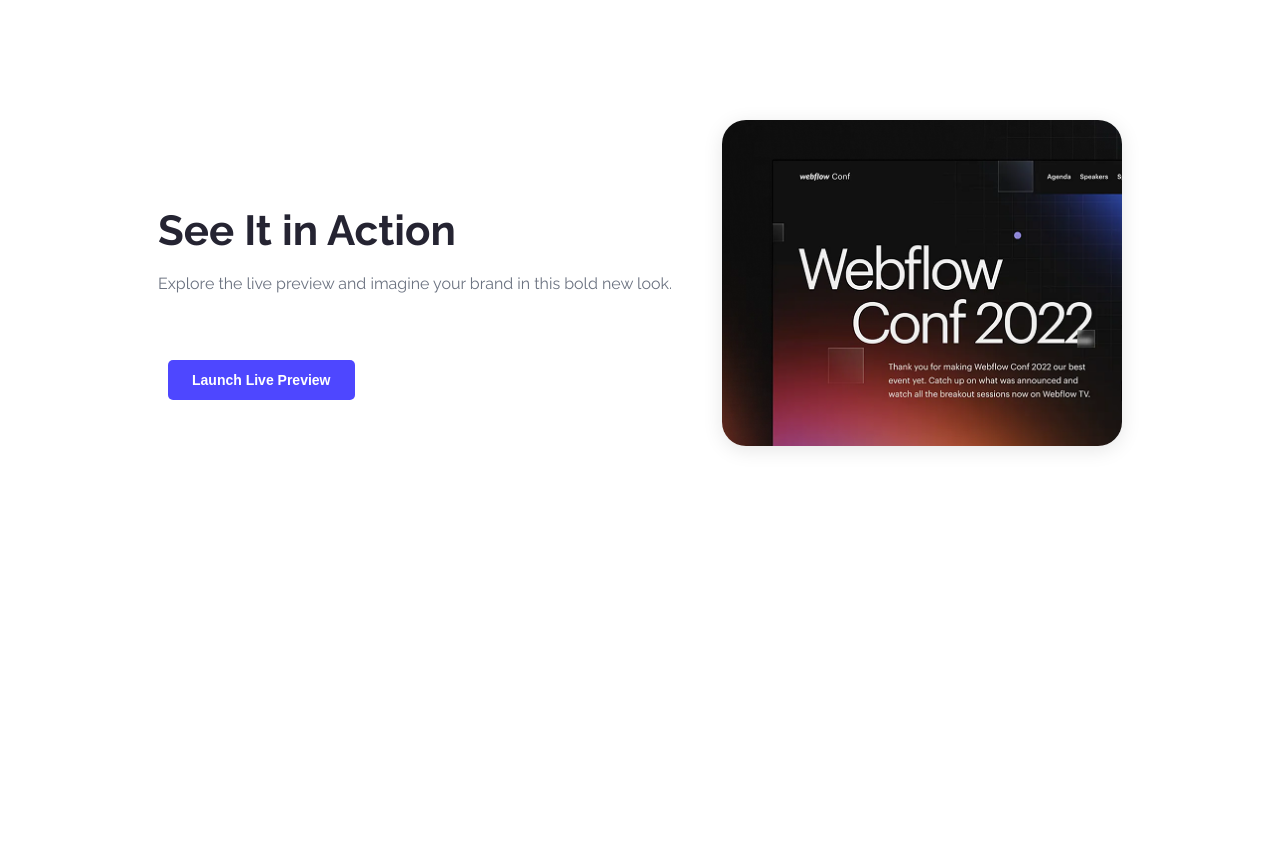
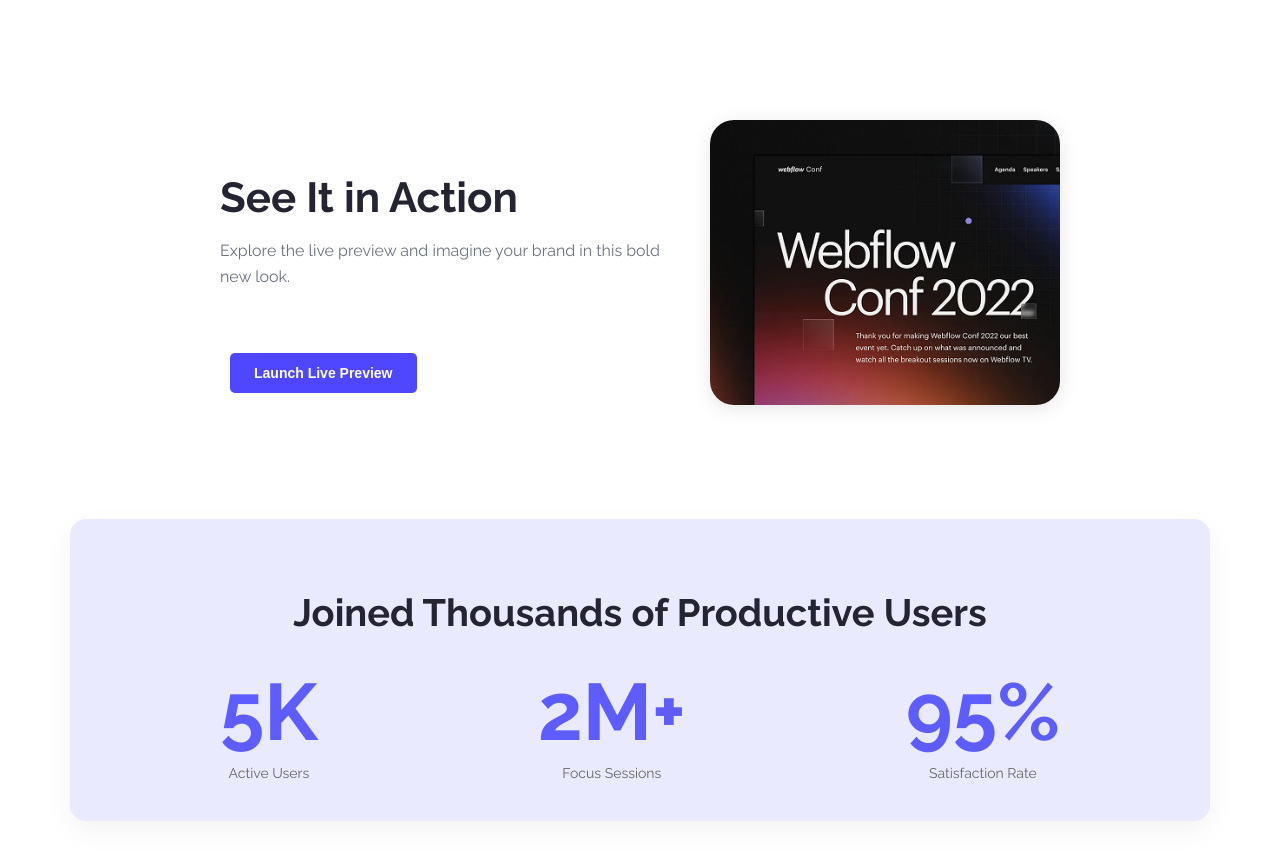
Before and after one commit to israqshakil/B12A01-landing-launchpad, a plain HTML site: page index.html in a window 1280 px wide. Shown: the part 920-1780 px from the top of the page. Before the commit the page ends 1480 px from the top, so only its background shows below. Drawn offline with Linux system fonts and the light colour scheme.

Commit message:
added productive section

```diff
--- a/index.html
+++ b/index.html
@@ -33,7 +33,26 @@
             <img src="Assets/wc-mini.png" alt="">
             </div>
         </section>
+        <section class="productive">
+            <div class="stats-container">
+                <h2>Joined Thousands of Productive Users</h2>
+                <div class="stats">
+                <div class="stat-item">
+                    <span class="stat-value">5K</span>
+                    <span class="stat-label">Active Users</span>
+                </div>
+                <div class="stat-item">
+                    <span class="stat-value">2M+</span>
+                    <span class="stat-label">Focus Sessions</span>
+                </div>
+                <div class="stat-item">
+                    <span class="stat-value">95%</span>
+                    <span class="stat-label">Satisfaction Rate</span>
+                </div>
+                </div>
+            </div>
 
+        </section>
     </main>
     <footer>
 
--- a/styles/landing.css
+++ b/styles/landing.css
@@ -93,3 +93,46 @@ nav{
   border-radius: 24px;
   box-shadow: 0 4px 20px rgba(0, 0, 0, 0.1);
 }
+/* stat section */
+.stats-container {
+  background-color: #eaeaff;
+  border-radius: 16px;
+  padding: 40px 60px;
+  text-align: center;
+  box-shadow: 0 10px 30px rgba(0, 0, 0, 0.05);
+  margin-bottom: 160px;
+}
+.stats-container h2 {
+  color: #252432;
+  font-size: 38px;
+  font-weight: 700;
+  margin-bottom: 30px;
+}
+.stats {
+  display: flex;
+  justify-content: space-around;
+  flex-wrap: wrap;
+  gap: 40px;
+}
+.stat-item {
+  display: flex;
+  flex-direction: column;
+  align-items: center;
+}
+
+.stat-value {
+  font-size: 80px;
+  font-weight: bold;
+  color: #5c5cff;
+  margin-bottom: 6px;
+}
+
+.stat-label {
+  font-size: 14px;
+  color: #666;
+}
+/* main */
+main{
+    max-width: 1140px;
+    margin: 0 auto;
+}
```
